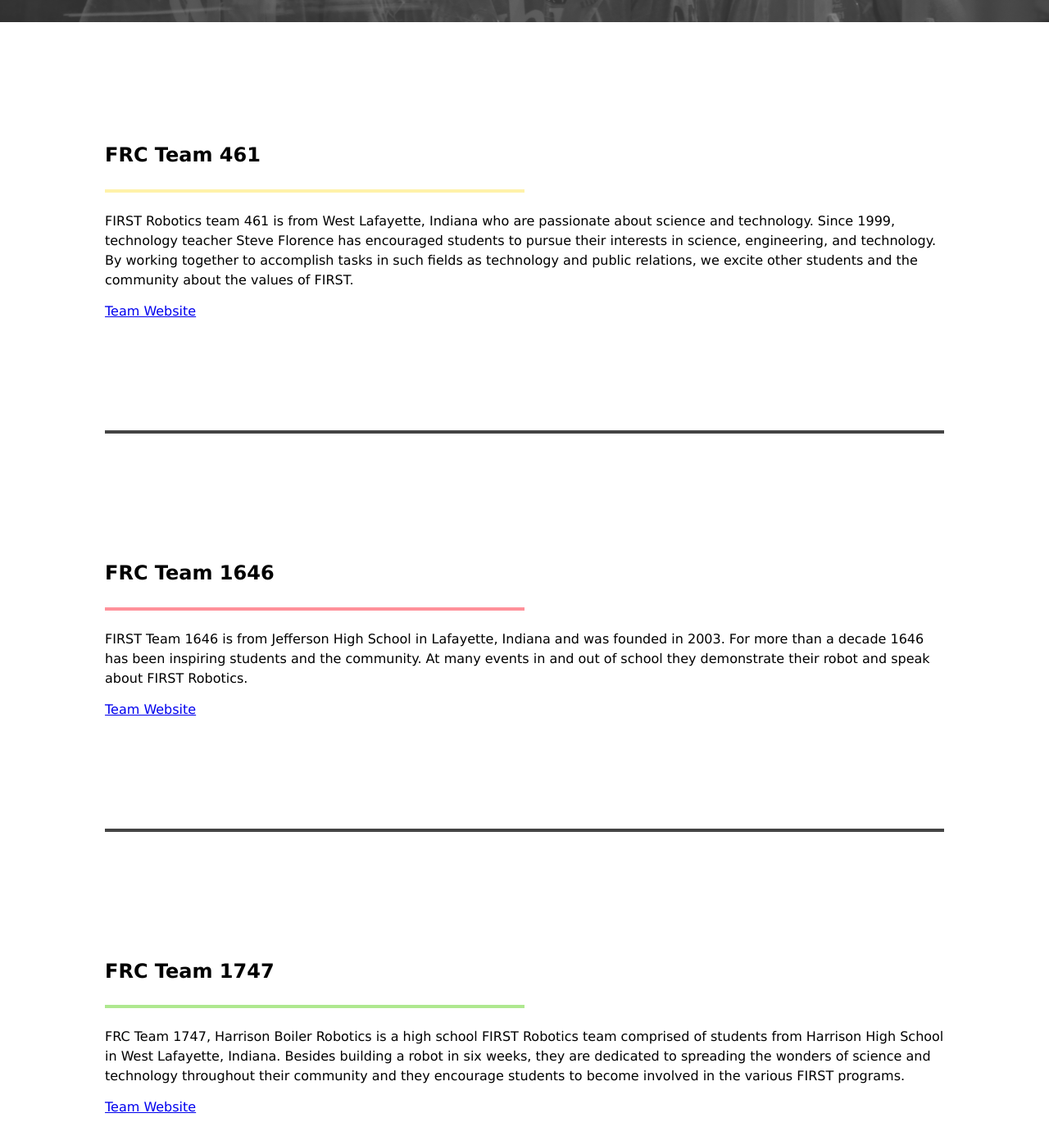
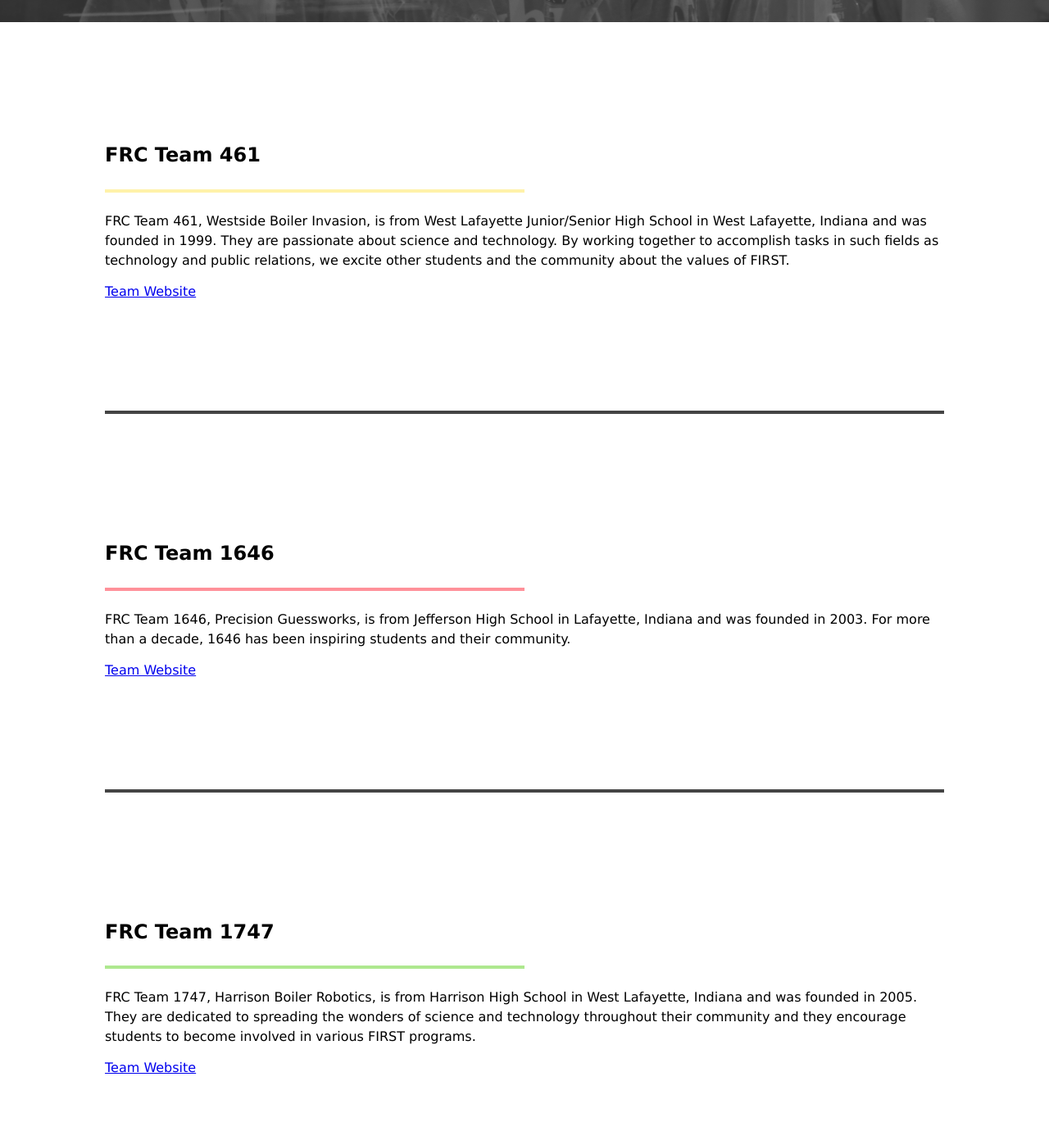
Before and after one commit to purduefirst/purduefirst.github.io, a Jekyll site: the page built from frc.html, in a window 1280 px wide and 1400 px high, scrolled down 485 px. Shown: the top 1397 px of the window at 82% size. Built offline with Jekyll 4.4.1, drawn with Linux system fonts in a browser that asks for light colours; some of the changed text lies outside the part shown.

Commit message:
FRC content fixes

```diff
--- a/frc.html
+++ b/frc.html
@@ -9,7 +9,7 @@
 		<h1>FRC Team 461 </h1>
 		<hr class="medium-hr" />
 		<br />
-		<p>FIRST Robotics team 461 is from West Lafayette, Indiana who are passionate about science and technology. Since 1999, technology teacher Steve Florence has encouraged students to pursue their interests in science, engineering, and technology. By working together to accomplish tasks in such fields as technology and public relations, we excite other students and the community about the values of FIRST.</p>
+		<p>FRC Team 461, Westside Boiler Invasion, is from West Lafayette Junior/Senior High School in West Lafayette, Indiana and was founded in 1999. They are passionate about science and technology. By working together to accomplish tasks in such fields as technology and public relations, we excite other students and the community about the values of FIRST.</p>
 		<a href="http://www.boilerinvasion.org">Team Website</a>
 	</div>
 </section>
@@ -21,7 +21,7 @@
 		<h1>FRC Team 1646 </h1>
 		<hr class="medium-hr" />
 		<br />
-		<p>FIRST Team 1646 is from Jefferson High School in Lafayette, Indiana and was founded in 2003. For more than a decade 1646 has been inspiring students and the community. At many events in and out of school they demonstrate their robot and speak about FIRST Robotics.</p>
+		<p>FRC Team 1646, Precision Guessworks, is from Jefferson High School in Lafayette, Indiana and was founded in 2003. For more than a decade, 1646 has been inspiring students and their community.</p>
 		<a href="http://first1646.wordpress.com">Team Website</a>
 	</div>
 </section>
@@ -33,7 +33,7 @@
 		<h1>FRC Team 1747 </h1>
 		<hr class="medium-hr" />
 		<br />
-		<p>FRC Team 1747, Harrison Boiler Robotics is a high school FIRST Robotics team comprised of students from Harrison High School in West Lafayette, Indiana.  Besides building a robot in six weeks, they are dedicated to spreading the wonders of science and technology throughout their community and they encourage students to become involved in the various FIRST programs.</p>
+		<p>FRC Team 1747, Harrison Boiler Robotics, is from Harrison High School in West Lafayette, Indiana and was founded in 2005. They are dedicated to spreading the wonders of science and technology throughout their community and they encourage students to become involved in various FIRST programs.</p>
 		<a href="http://www.hbrlive.com">Team Website</a>
 	</div>
 </section>
@@ -45,7 +45,7 @@
 		<h1>FRC Team 4272 </h1>
 		<hr class="medium-hr" />
 		<br />
-		<p>Robotics Team 4272 Maverick Boiler Robotics had its rookie season in 2012. Created as a partnership between Purdue FIRST Programs and McCutcheon High School, the team serves the population of students at McCutcheon High School in Lafayette, Indiana. 4272 is considered an after school activity and a team by the school, as well as having a class within the school. </p>
+		<p>FRC Team 4272, Maverick Boiler Robotics, is from McCutcheon High School in Lafayette, Indiana and was founded in 2012. Students on the team promote their interests with a class offered by their school. </p>
 		<a href="http://www.team4272.com">Team Website</a>
 	</div>
 </section>
```
